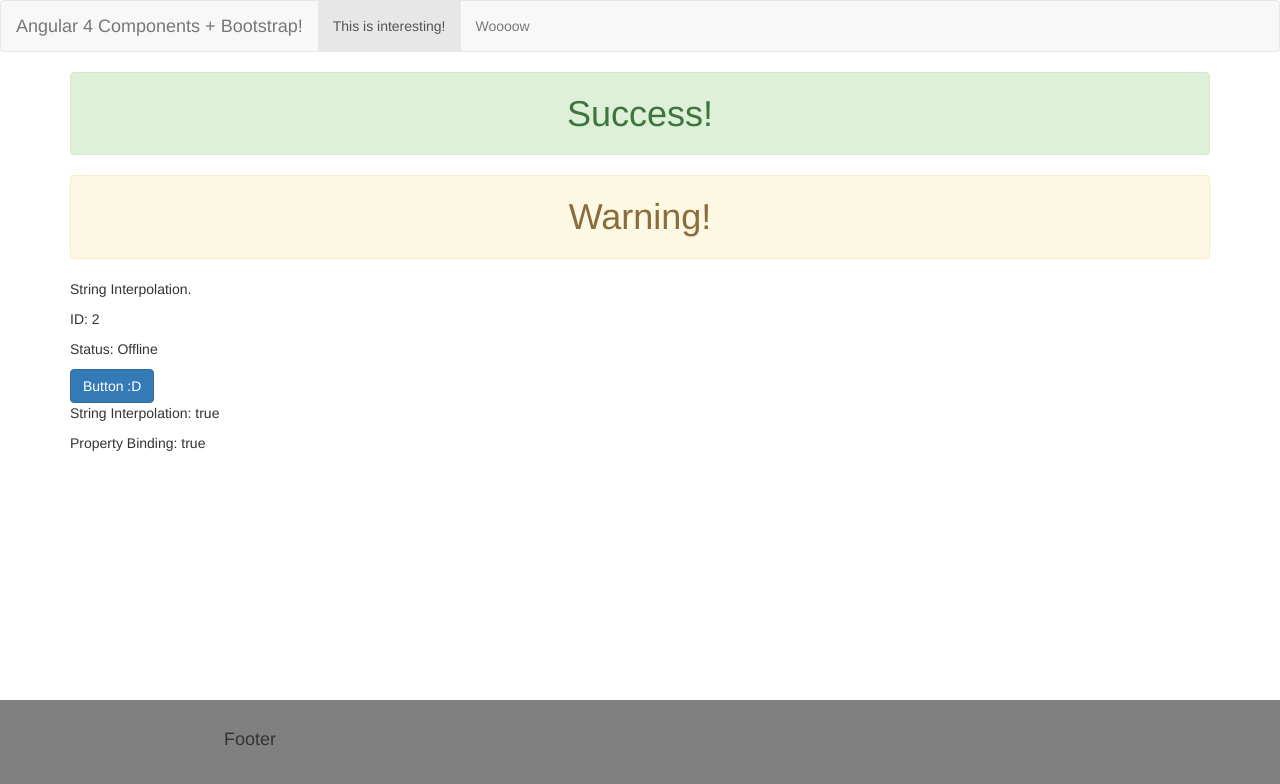
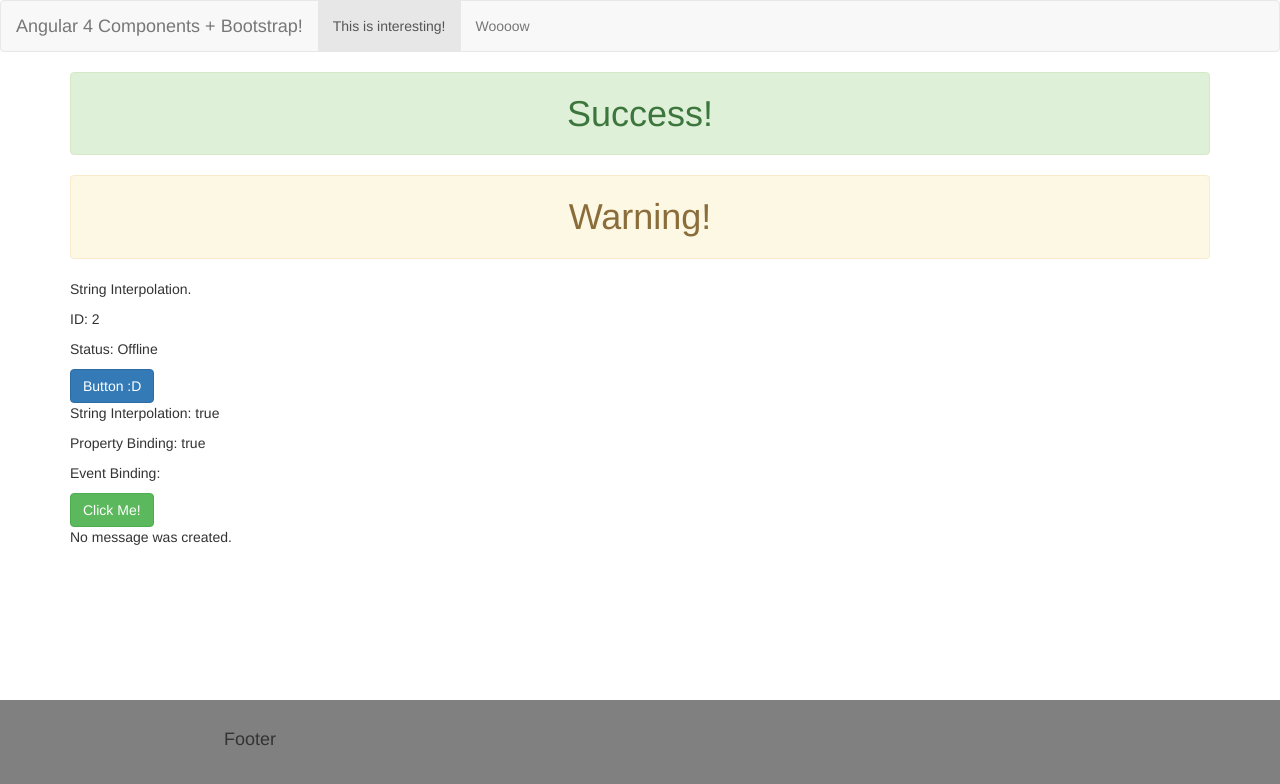
Before and after one commit to ArmandoHerra/Angular4, an Angular app in the folder myApp/: page / in a window 1280 px wide. Shown: the top 784 px of the page. Built offline with nearby package versions, Linux system fonts and the light colour scheme.

Commit message:
Added the event binding part of code inside the property-binding.component.html

```diff
--- a/myApp/src/app/property-binding/property-binding.component.html
+++ b/myApp/src/app/property-binding/property-binding.component.html
@@ -1,9 +1,13 @@
 <div class="row">
     <div class="col-md-12">
-        <button class="btn btn-primary" [disabled]="!allowNewMessage">Button :D</button>
+        <button class="btn btn-primary" [disabled]="!allowNewMessage" (click)="onCreateMessage()">Button :D</button>
         <!-- String Interpolation -->
         <p>String Interpolation: <span>{{ allowNewMessage }}</span></p>
         <!-- Property Binding -->
         <p>Property Binding: <span [innerText]="allowNewMessage"></span></p>
+        <!-- Event Binding -->
+        <p >Event Binding: </p>
+        <button class="btn btn-success" (click)="onCreateMessage()">Click Me!</button>
+        <p> {{ messageCreationStatus }} </p>
     </div>
 </div>
--- a/myApp/src/app/property-binding/property-binding.component.ts
+++ b/myApp/src/app/property-binding/property-binding.component.ts
@@ -8,6 +8,7 @@ import { Component, OnInit } from '@angular/core';
 export class PropertyBindingComponent implements OnInit {
 
     allowNewMessage = false;
+    messageCreationStatus = "No message was created.";
 
 	constructor() {
         setTimeout(() => {
@@ -18,4 +19,8 @@ export class PropertyBindingComponent implements OnInit {
 	ngOnInit() {
 	}
 
+    onCreateMessage() {
+        this.messageCreationStatus = "Message was created!";
+    }
+
 }
```
